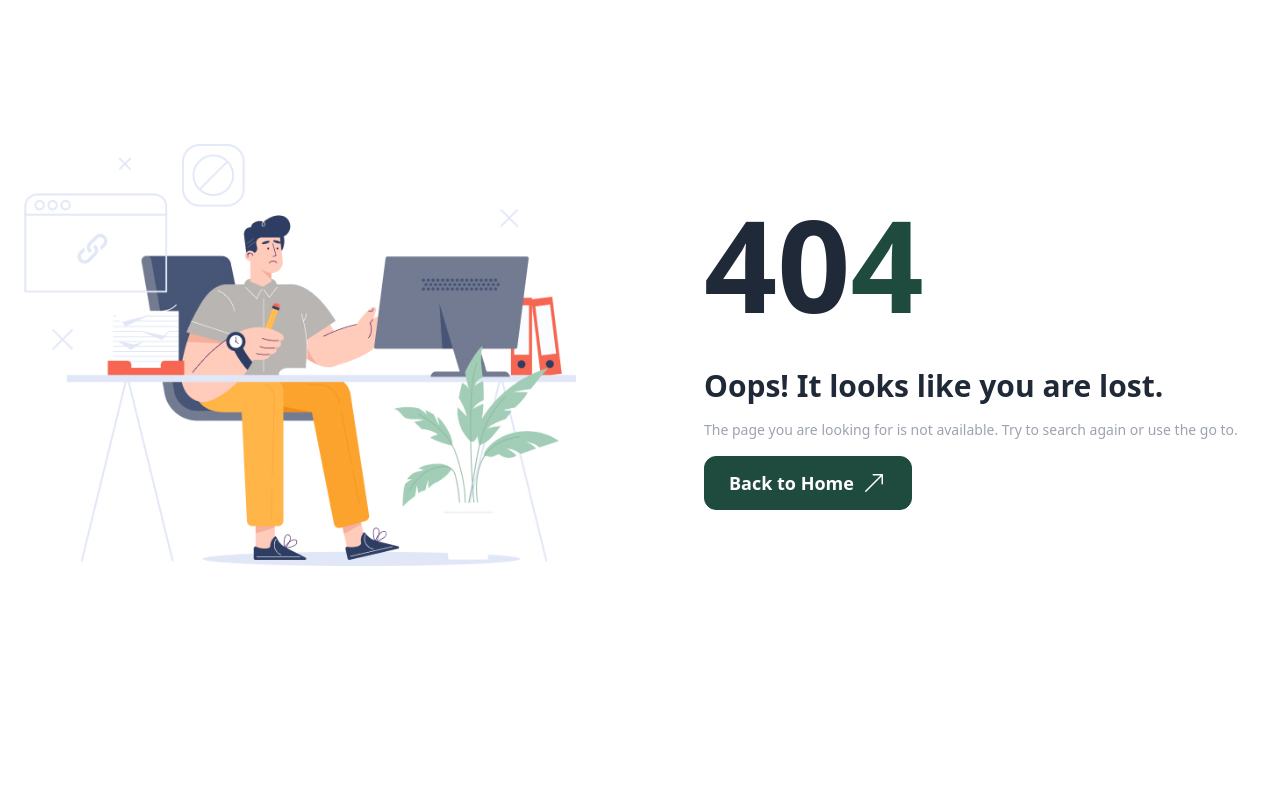
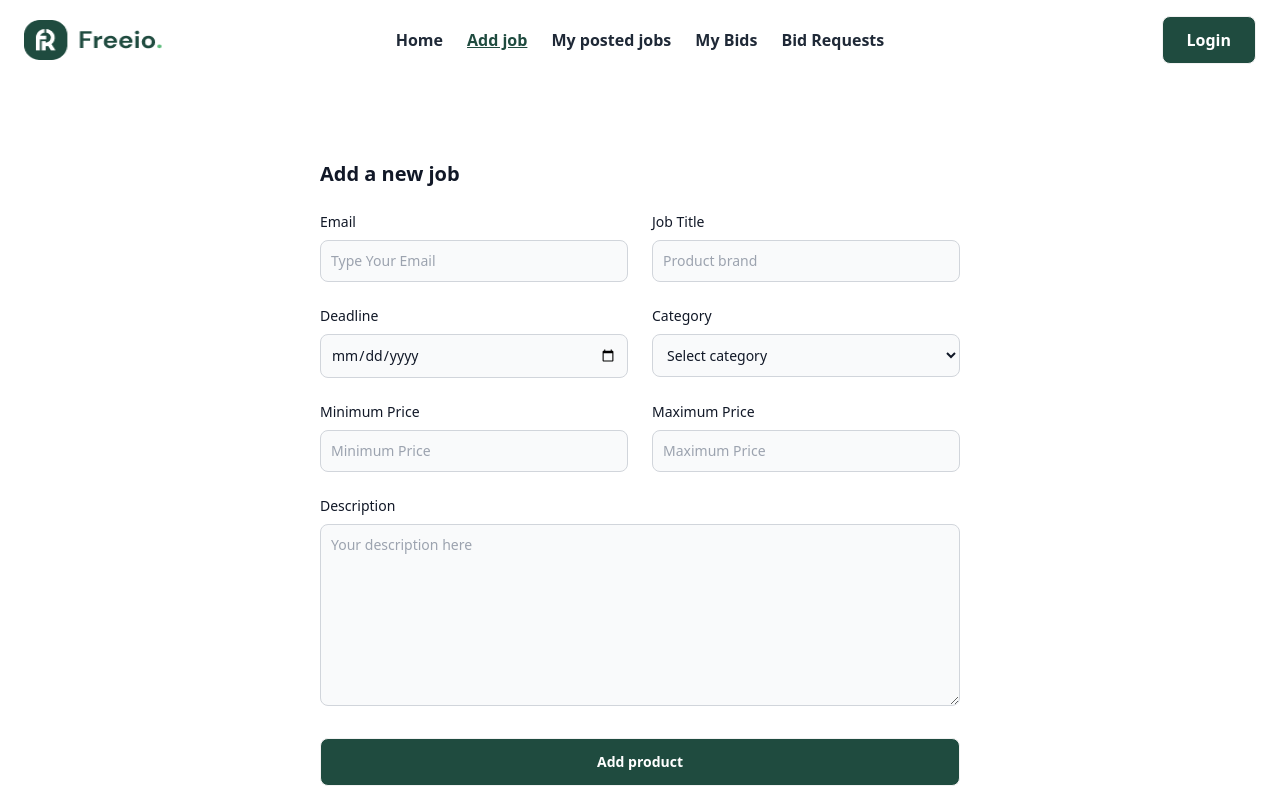
Before and after one commit to Rashedul-Hoque-Rashed/online-marketplaces-client, a React (Vite) app: page /add-jobs in a window 1280 px wide. Before the commit this address had no page. Shown: the top 800 px of the page. Built offline with nearby package versions, Linux system fonts and the light colour scheme.

Commit message:
create add job page

```diff
--- a/package.json
+++ b/package.json
@@ -17,6 +17,7 @@
     "react": "^18.2.0",
     "react-countup": "^6.5.0",
     "react-dom": "^18.2.0",
+    "react-helmet": "^6.1.0",
     "react-icons": "^4.11.0",
     "react-router-dom": "^6.18.0",
     "react-tabs": "^6.0.2",
--- /dev/null
+++ b/src/Pages/AddJobs/AddJobs.jsx
@@ -0,0 +1,52 @@
+
+const AddJobs = () => {
+    return (
+        <div className="container mx-auto px-2 md:px-6 py-4">
+  <div className="py-8 px-4 mx-auto max-w-2xl lg:py-16">
+      <h2 className="mb-6 text-xl font-bold text-gray-900 dark:text-white">Add a new job</h2>
+      <form action="#">
+          <div className="grid gap-4 sm:grid-cols-2 sm:gap-6">
+              <div className="">
+                  <label htmlFor="email" className="block mb-2 text-sm font-medium text-gray-900 dark:text-white">Email</label>
+                  <input type="email" name="email" id="email" className="bg-gray-50 border border-gray-300 text-gray-900 text-sm rounded-lg focus:ring-primary-600 focus:border-primary-600 block w-full p-2.5 dark:bg-gray-700 dark:border-gray-600 dark:placeholder-gray-400 dark:text-white dark:focus:ring-primary-500 dark:focus:border-primary-500" placeholder="Type Your Email" required readOnly />
+              </div>
+              <div className="w-full">
+                  <label htmlFor="title" className="block mb-2 text-sm font-medium text-gray-900 dark:text-white">Job Title</label>
+                  <input type="text" name="title" id="title" className="bg-gray-50 border border-gray-300 text-gray-900 text-sm rounded-lg focus:ring-primary-600 focus:border-primary-600 block w-full p-2.5 dark:bg-gray-700 dark:border-gray-600 dark:placeholder-gray-400 dark:text-white dark:focus:ring-primary-500 dark:focus:border-primary-500" placeholder="Product brand" required />
+              </div>
+              <div className="w-full">
+                  <label htmlFor="deadline" className="block mb-2 text-sm font-medium text-gray-900 dark:text-white">Deadline</label>
+                  <input type="date" name="deadline" id="deadline" className="bg-gray-50 border border-gray-300 text-gray-900 text-sm rounded-lg focus:ring-primary-600 focus:border-primary-600 block w-full p-2.5 dark:bg-gray-700 dark:border-gray-600 dark:placeholder-gray-400 dark:text-white dark:focus:ring-primary-500 dark:focus:border-primary-500" placeholder="$2999" required />
+              </div>
+              <div>
+                  <label htmlFor="category" className="block mb-2 text-sm font-medium text-gray-900 dark:text-white">Category</label>
+                  <select id="category" className="bg-gray-50 border border-gray-300 text-gray-900 text-sm rounded-lg focus:ring-primary-500 focus:border-primary-500 block w-full p-2.5 dark:bg-gray-700 dark:border-gray-600 dark:placeholder-gray-400 dark:text-white dark:focus:ring-primary-500 dark:focus:border-primary-500" required>
+                      <option selected="">Select category</option>
+                      <option value="web-development">Web Development</option>
+                      <option value="digital-marketing">Digital Marketing</option>
+                      <option value="graphics-design">Graphics Design</option>
+                  </select>
+              </div>
+              <div>
+                  <label htmlFor="minimum price" className="block mb-2 text-sm font-medium text-gray-900 dark:text-white">Minimum Price</label>
+                  <input type="text" name="minimumPrice" id="minimumPrice" className="bg-gray-50 border border-gray-300 text-gray-900 text-sm rounded-lg focus:ring-primary-600 focus:border-primary-600 block w-full p-2.5 dark:bg-gray-700 dark:border-gray-600 dark:placeholder-gray-400 dark:text-white dark:focus:ring-primary-500 dark:focus:border-primary-500" placeholder="Minimum Price" required />
+              </div>
+              <div>
+                  <label htmlFor="maximum price" className="block mb-2 text-sm font-medium text-gray-900 dark:text-white">Maximum Price</label>
+                  <input type="text" name="maximumPrice" id="maximumPrice" className="bg-gray-50 border border-gray-300 text-gray-900 text-sm rounded-lg focus:ring-primary-600 focus:border-primary-600 block w-full p-2.5 dark:bg-gray-700 dark:border-gray-600 dark:placeholder-gray-400 dark:text-white dark:focus:ring-primary-500 dark:focus:border-primary-500" placeholder="Maximum Price" required />
+              </div>
+              <div className="sm:col-span-2">
+                  <label htmlFor="description" className="block mb-2 text-sm font-medium text-gray-900 dark:text-white">Description</label>
+                  <textarea id="description" rows="8" className="block p-2.5 w-full text-sm text-gray-900 bg-gray-50 rounded-lg border border-gray-300 focus:ring-primary-500 focus:border-primary-500 dark:bg-gray-700 dark:border-gray-600 dark:placeholder-gray-400 dark:text-white dark:focus:ring-primary-500 dark:focus:border-primary-500" placeholder="Your description here"></textarea>
+              </div>
+          </div>
+          <button type="submit" className="btn normal-case w-full bg-[#1F4B3F] text-white hover:bg-[#0c3b2f] mt-8">
+              Add product
+          </button>
+      </form>
+  </div>
+        </div>
+    );
+};
+
+export default AddJobs;
--- a/src/Pages/Error/Error.jsx
+++ b/src/Pages/Error/Error.jsx
@@ -1,10 +1,15 @@
 import { NavLink } from "react-router-dom";
 import error from "../../assets/Images/error.jpg"
 import {BsArrowUpRight} from "react-icons/bs"
+import { Helmet } from "react-helmet";
 
 const Error = () => {
     return (
         <div className="container mx-auto px-2 md:px-6 py-6 md:py-36 flex flex-col md:flex-row justify-center gap-6 md:gap-32 items-center">
+            <Helmet>
+                <meta charSet="utf-8" />
+                <title>Freeio | Error</title>
+            </Helmet>
             <div className="flex-1 flex justify-center">
                 <img src={error} alt="" />
             </div>
--- a/src/Pages/Home/Home.jsx
+++ b/src/Pages/Home/Home.jsx
@@ -1,3 +1,4 @@
+import { Helmet } from "react-helmet";
 import Banner from "../../Components/Banner/Banner";
 import DownloadApp from "../../Components/DownloadApp/DownloadApp";
 import FreelanceTalent from "../../Components/FreelanceTalent/FreelanceTalent";
@@ -8,6 +9,10 @@ import Trusted from './../../Components/Trusted/Trusted';
 const Home = () => {
     return (
         <div className="">
+            <Helmet>
+                <meta charSet="utf-8" />
+                <title>Freeio</title>
+            </Helmet>
             <Banner/>
             <Trusted/>
             {/* <Jobs/> */}
--- a/src/Pages/Login/Login.jsx
+++ b/src/Pages/Login/Login.jsx
@@ -1,10 +1,15 @@
 import { NavLink } from "react-router-dom";
 import login from "../../assets/Images/login.avif"
 import {FcGoogle} from "react-icons/fc"
+import {Helmet} from "react-helmet";
 
 const Login = () => {
     return (
         <div className="hero container mx-auto px-2 md:px-6 py-10 md:py-24">
+            <Helmet>
+                <meta charSet="utf-8" />
+                <title>Freeio | Login</title>
+            </Helmet>
             <div className="hero-content flex-col md:flex-row">
                 <div className="text-center flex-1 lg:text-left">
                     <img src={login} alt="" />
--- a/src/Pages/Register/Register.jsx
+++ b/src/Pages/Register/Register.jsx
@@ -1,9 +1,14 @@
 import { NavLink } from "react-router-dom";
 import login from "../../assets/Images/login.avif"
+import { Helmet } from "react-helmet";
 
 const Register = () => {
     return (
         <div className="hero container mx-auto px-2 md:px-6 py-10 md:py-24">
+            <Helmet>
+                <meta charSet="utf-8" />
+                <title>Freeio | Register</title>
+            </Helmet>
             <div className="hero-content flex-col md:flex-row-reverse">
                 <div className="text-center flex-1 lg:text-left">
                     <img src={login} alt="" />
--- a/src/Router/Router.jsx
+++ b/src/Router/Router.jsx
@@ -4,6 +4,7 @@ import Home from "../Pages/Home/Home";
 import Error from "../Pages/Error/Error";
 import Login from "../Pages/Login/Login";
 import Register from "../Pages/Register/Register";
+import AddJobs from "../Pages/AddJobs/AddJobs";
 
 
 export const router = createBrowserRouter([
@@ -23,6 +24,10 @@ export const router = createBrowserRouter([
         {
           path: "/register",
           element: <Register/>
+        },
+        {
+          path: "/add-jobs",
+          element: <AddJobs/>
         }
       ]
     },
```
Also changed, not shown: 1 other file (tests, documents, lock files or other folders).
